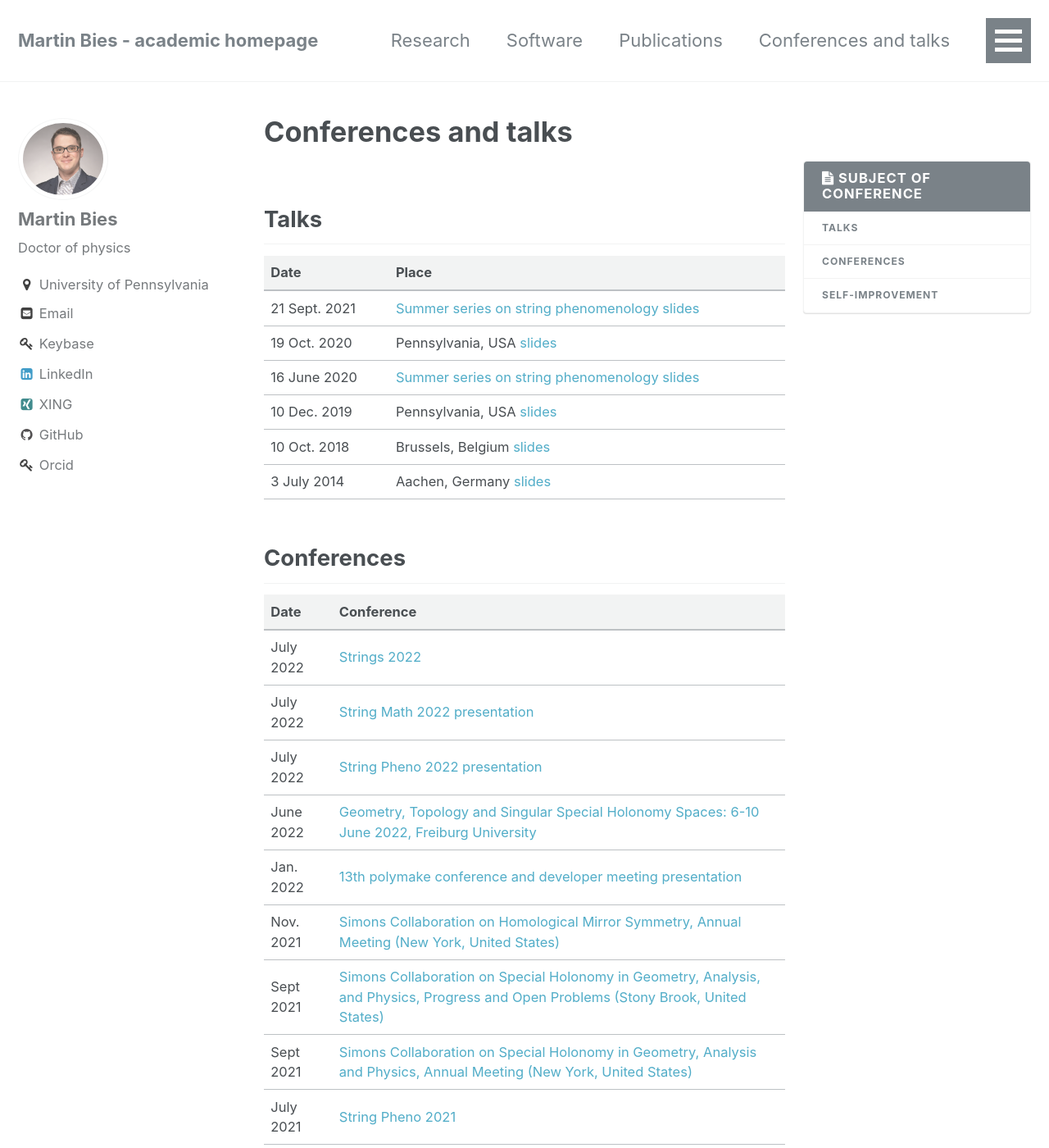
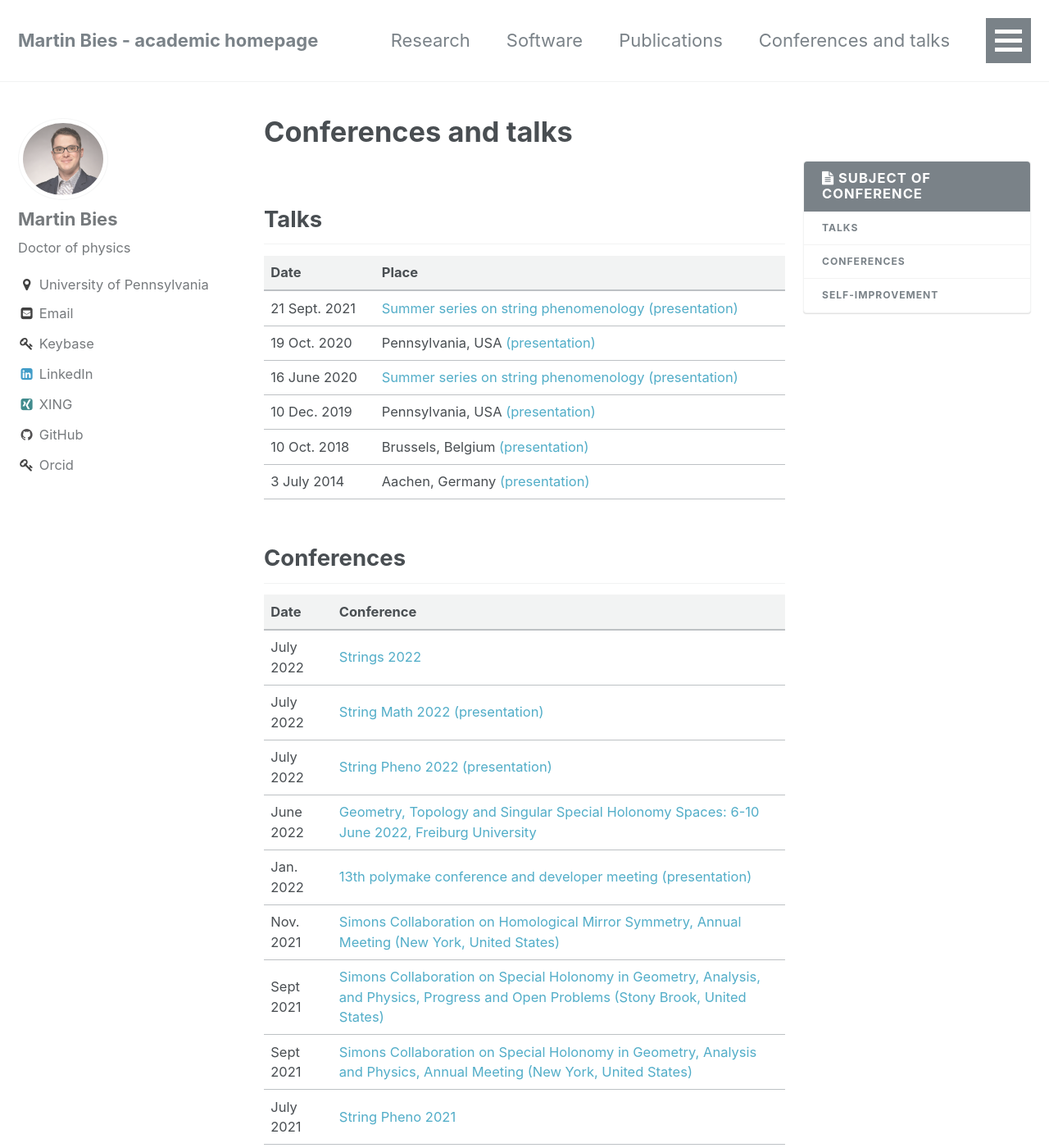
Before and after one commit to MartinBies/MartinBies.github.io, a Jekyll site: the page built from _pages/conferences and talks.md, in a window 1280 px wide and 1400 px high. Shown: the whole window at 82% size. Built offline with Jekyll 4.4.1, drawn with Linux system fonts in a browser that asks for light colours; some of the changed text lies outside the part shown.

Commit message:
Improve look-and-feel of website

```diff
--- a/_pages/conferences and talks.md
+++ b/_pages/conferences and talks.md
@@ -8,12 +8,12 @@ permalink: /conferences and talks/
 
  Date | Place
  ---------    :|-----------
- 21 Sept. 2021   | [Summer series on string phenomenology](https://sites.google.com/view/string-pheno-seminars/) [slides](/MartinBies-RootBundle-StringSummerSeriesAPresentation.pdf)
- 19 Oct. 2020 | Pennsylvania, USA [slides](/TalkUpennOctober19-2020.pdf)
- 16 June 2020   | [Summer series on string phenomenology](https://stringphenoseminars.github.io/) [slides](/PresentationSummerSeries.pdf)
- 10 Dec. 2019   | Pennsylvania, USA [slides](/TalkUPenn19.pdf)
- 10 Oct. 2018   | Brussels, Belgium [slides](/Brussels.pdf)
- 3 July 2014   | Aachen, Germany [slides](/PresentationAachen.pdf)
+ 21 Sept. 2021   | [Summer series on string phenomenology](https://sites.google.com/view/string-pheno-seminars/) [(presentation)](/MartinBies-RootBundle-StringSummerSeriesAPresentation.pdf)
+ 19 Oct. 2020 | Pennsylvania, USA [(presentation)](/TalkUpennOctober19-2020.pdf)
+ 16 June 2020   | [Summer series on string phenomenology](https://stringphenoseminars.github.io/) [(presentation)](/PresentationSummerSeries.pdf)
+ 10 Dec. 2019   | Pennsylvania, USA [(presentation)](/TalkUPenn19.pdf)
+ 10 Oct. 2018   | Brussels, Belgium [(presentation)](/Brussels.pdf)
+ 3 July 2014   | Aachen, Germany [(presentation)](/PresentationAachen.pdf)
 
 
 {% include toc title = "Subject of conference"%}
```
Also changed, not shown: other parts of _pages/conferences and talks.md (+8 -8 lines).
